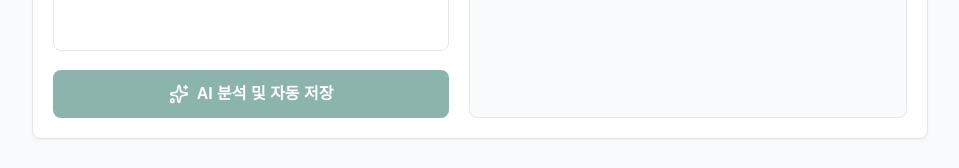
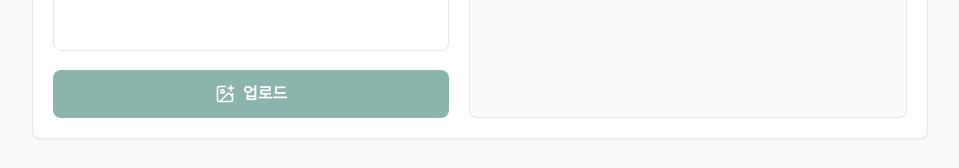
Before and after one commit to djfjjd/rentflow, a Next.js app: page / in a window 1280 px wide. Shown: the part 612-780 px from the top of the page, without its empty margins (160-1119 px from the left). Built offline with nearby package versions, Linux system fonts and the light colour scheme.

Commit message:
feat: AI 분석 버튼 라벨을 '업로드'로 변경

```diff
--- a/components/UniversalAiIntake.tsx
+++ b/components/UniversalAiIntake.tsx
@@ -165,12 +165,12 @@
             {isUploading ? (
               <>
                 <Loader2 className="h-5 w-5 animate-spin" />
-                생성형 AI 분석 및 저장 중...
+                업로드 중...
               </>
             ) : (
               <>
-                <Sparkles className="h-5 w-5" aria-hidden="true" />
-                AI 분석 및 자동 저장
+                <ImagePlus className="h-5 w-5" aria-hidden="true" />
+                업로드
               </>
             )}
           </button>
```
